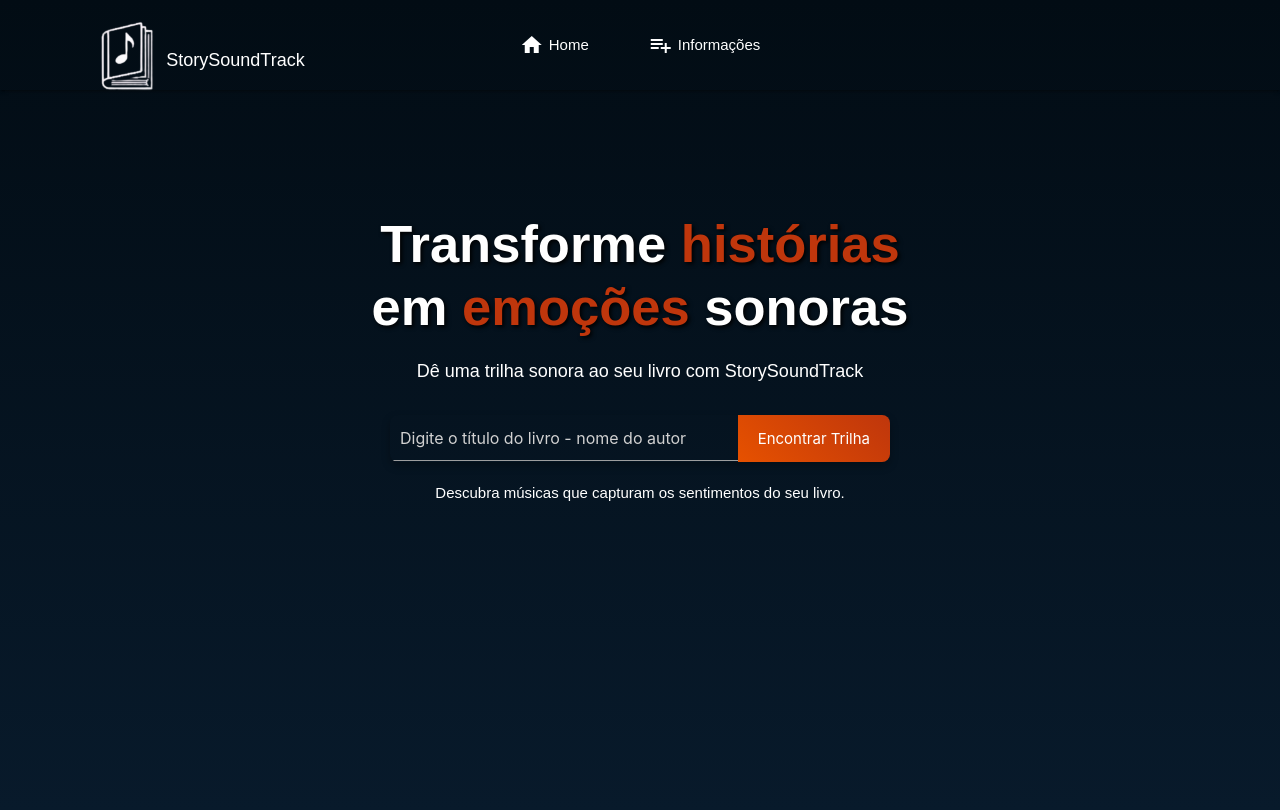
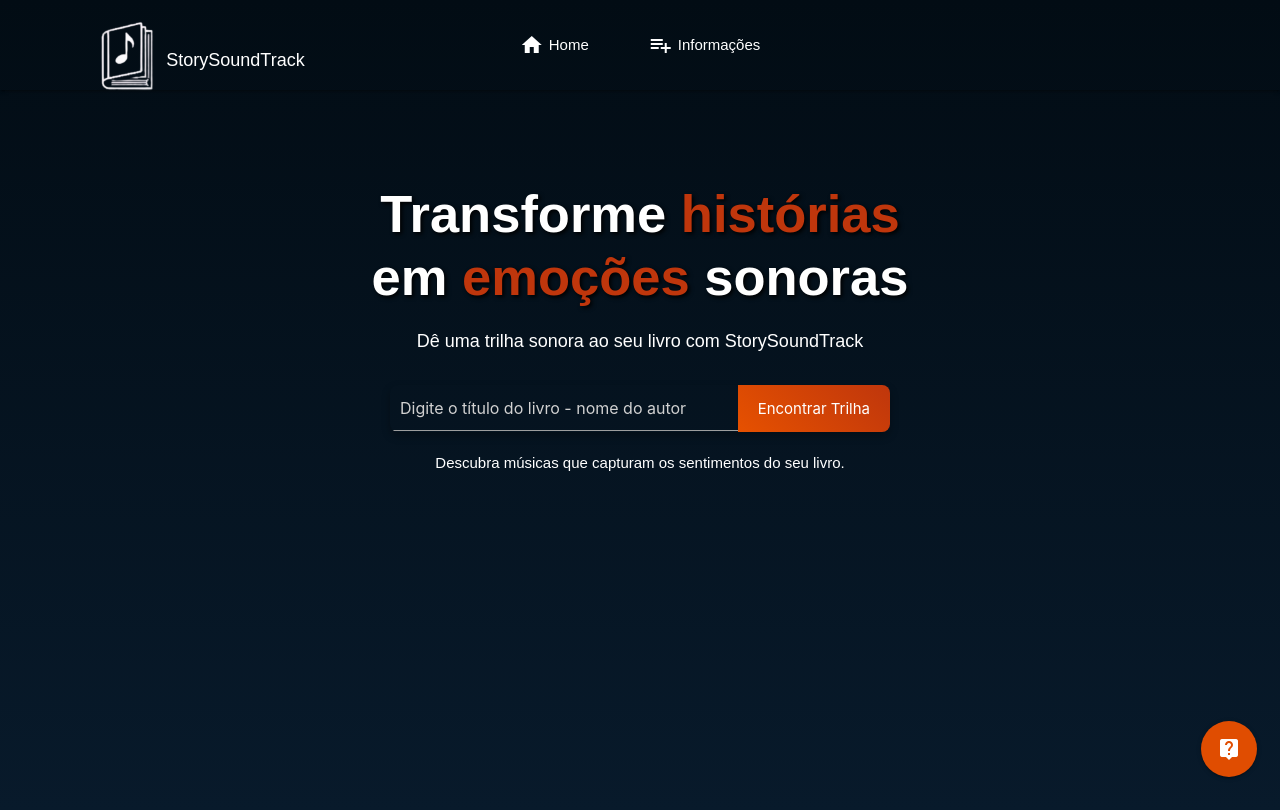
Before and after one commit to michelleGomes85/StorySoundTrack, a Flask app: page / in a window 1280 px wide. Run offline with Flask 3, Linux system fonts and the light colour scheme.

Commit message:
example use in principal page

```diff
--- a/static/css/styles.css
+++ b/static/css/styles.css
@@ -88,7 +88,7 @@ nav .brand-logo img {
 }
 
 .hero-description {
-    margin-top: 80px;
+    margin-top: 50px;
 }
 
 .hero h1 {
@@ -386,11 +386,13 @@ textarea.materialize-textarea {
 
 /* Footer */
 .footer {
-    background: linear-gradient(to top, #020c14 0%, #000000 100%);
+    background: #020c14;
     color: white;
     padding: 100px 0 20px;
     text-align: center;
     font-size: 18px;
+    display: none;
+    overflow: hidden;
 }
 
 .footer a {
--- a/static/css/styles_result.css
+++ b/static/css/styles_result.css
@@ -1,4 +1,4 @@
-*{
+* {
     margin: 0;
     padding: 0;
     box-sizing: border-box;
@@ -10,12 +10,14 @@ body {
     margin: 0;
     padding: 0;
     color: #e0e0e0;
+    overflow-x: hidden;
 }
 
 .container-app {
     margin: 0 auto;
     height: auto;
     align-items: center;
+    overflow: hidden;
 }
 
 .result_section {
@@ -91,7 +93,7 @@ h2#title-book {
     position: absolute;
     bottom: 0;
     right: 0;
-    background:transparent;
+    background: transparent;
     padding-left: 5px;
 }
 
@@ -234,12 +236,12 @@ h2#title-book {
     opacity: 0;
     transform: translateY(20px);
     transition: opacity 1s ease-out, transform 1s ease-out;
-  }
+}
 
-  .fade-in.visible {
+.fade-in.visible {
     opacity: 1;
     transform: translateY(0);
-  }
+}
 
 #back-to-top {
     display: none;
@@ -247,12 +249,12 @@ h2#title-book {
     bottom: 20px;
     right: 20px;
     z-index: 1000;
-    background-color: #bf360c;
+    background-color: #e04d01;
     color: white;
     border: none;
     border-radius: 50%;
-    width: 50px;
-    height: 50px;
+    width: 56px;
+    height: 56px;
     font-size: 24px;
     cursor: pointer;
     box-shadow: 0 4px 8px rgba(0, 0, 0, 0.2);
@@ -265,12 +267,53 @@ h2#title-book {
 
 .chart-container {
     margin-top: 10vh !important;
+    margin-bottom: 10vh !important;
     min-height: 100vh;
+    text-align: center;
+}
+
+.chart-container h2 {
+    font-size: 2rem;
+    margin-bottom: 3rem;
+    font-weight: bolder;
 }
 
 #emotionChart {
     width: 800px !important;
     height: auto !important;
+}
+
+.btn-floating {
+    background-color: #e04d01 !important;
+}
+
+input:not([type]):disabled,
+input:not([type])[readonly="readonly"],
+input[type=text]:not(.browser-default):disabled,
+input[type=text]:not(.browser-default)[readonly="readonly"],
+input[type=password]:not(.browser-default):disabled,
+input[type=password]:not(.browser-default)[readonly="readonly"],
+input[type=email]:not(.browser-default):disabled,
+input[type=email]:not(.browser-default)[readonly="readonly"],
+input[type=url]:not(.browser-default):disabled,
+input[type=url]:not(.browser-default)[readonly="readonly"],
+input[type=time]:not(.browser-default):disabled,
+input[type=time]:not(.browser-default)[readonly="readonly"],
+input[type=date]:not(.browser-default):disabled,
+input[type=date]:not(.browser-default)[readonly="readonly"],
+input[type=datetime]:not(.browser-default):disabled,
+input[type=datetime]:not(.browser-default)[readonly="readonly"],
+input[type=datetime-local]:not(.browser-default):disabled,
+input[type=datetime-local]:not(.browser-default)[readonly="readonly"],
+input[type=tel]:not(.browser-default):disabled,
+input[type=tel]:not(.browser-default)[readonly="readonly"],
+input[type=number]:not(.browser-default):disabled,
+input[type=number]:not(.browser-default)[readonly="readonly"],
+input[type=search]:not(.browser-default):disabled,
+input[type=search]:not(.browser-default)[readonly="readonly"],
+textarea.materialize-textarea:disabled,
+textarea.materialize-textarea[readonly="readonly"] {
+    color: #fff;
 }
 
 @media (max-width: 1024px) {
--- a/static/js/script_result.js
+++ b/static/js/script_result.js
@@ -1,3 +1,4 @@
+
 function closeModal() {
   const modal = document.getElementById("modal-id");
   const overlay = document.getElementById("overlay");
@@ -5,6 +6,25 @@ function closeModal() {
   modal.style.display = "none";
   overlay.style.display = "none";
 }
+
+document.addEventListener('DOMContentLoaded', function() {
+  M.FloatingActionButton.init(document.querySelectorAll('.fixed-action-btn'));
+  M.Tooltip.init(document.querySelectorAll('.tooltipped'));
+
+  const inputElement = document.getElementById("book-title");
+
+  document.querySelectorAll('.fixed-action-btn .btn-floating').forEach(button => {
+      button.addEventListener('click', function() {
+
+          const tooltipText = button.getAttribute('data-tooltip');
+
+          if (inputElement.disabled == false)
+            inputElement.value = tooltipText;
+
+          document.getElementById("searchBtn").click();
+      });
+  });
+});
 
 document.addEventListener("DOMContentLoaded", function () {
   const elems = document.querySelectorAll(".sidenav");
@@ -51,6 +71,8 @@ document.addEventListener("DOMContentLoaded", function () {
       return;
     }
 
+    inputElement.disabled = true;
+    searchBtn.disabled = true;
     document.getElementById("loading").style.display = "block";
 
     try {
@@ -73,6 +95,8 @@ document.addEventListener("DOMContentLoaded", function () {
     } catch (error) {
       openModal(error.message);
     } finally {
+      inputElement.disabled = false;
+      searchBtn.disabled = false;
       document.getElementById("loading").style.display = "none";
     }
   };
@@ -122,12 +146,15 @@ function fillDatas(data) {
 document.addEventListener("DOMContentLoaded", function () {
 
   const backToTopButton = document.getElementById("back-to-top");
+  const btnFloating = document.querySelector('.btn-floating');
 
   window.addEventListener("scroll", function () {
     if (window.scrollY > 300) {
       backToTopButton.style.display = "block";
+      btnFloating.style.display = "none";
     } else {
       backToTopButton.style.display = "none";
+      btnFloating.style.display = "block";
     }
   });
 
@@ -142,6 +169,7 @@ document.addEventListener("DOMContentLoaded", function () {
 function book_datas(data) {
 
   const content_result = document.getElementById('result');
+  const footer = document.querySelector('.footer');
   const top_card = document.querySelector('.top-card');
   const bookImage = document.getElementById("book-image");
   const bookDescription = document.getElementById("book-description");
@@ -153,6 +181,7 @@ function book_datas(data) {
   bookTitle.textContent = data.book.title;
 
   content_result.style.display = 'flex';
+  footer.style.display = 'block';
   content_result.scrollIntoView({ behavior: 'smooth' });
   if (top_card)
     top_card.classList.add('fade-in');
--- a/templates/app_page.html
+++ b/templates/app_page.html
@@ -9,6 +9,7 @@
     <link href="https://cdnjs.cloudflare.com/ajax/libs/materialize/1.0.0/css/materialize.min.css" rel="stylesheet"/>
     <link href="https://fonts.googleapis.com/icon?family=Material+Icons" rel="stylesheet"/>
     <link rel="stylesheet" href="https://unpkg.com/swiper/swiper-bundle.min.css" />
+    <link href="https://cdnjs.cloudflare.com/ajax/libs/font-awesome/5.15.4/css/all.min.css" rel="stylesheet">
     <link rel="stylesheet" href="/static/css/styles_result.css" />
     <link rel="shortcut icon" href="/static/images/fav.png" type="image/x-icon">
 </head>
@@ -59,7 +60,7 @@
 
                 <div id="loading">
                     <i class="material-icons spin">autorenew</i>
-                    <p>Carregando...</p>
+                    <p>Analisando ...</p>
                 </div>
 
                 <div class="description">
@@ -88,11 +89,55 @@
 
             <!-- Gráfico de Teia -->
             <div class="chart-container">
+                <h2>Analise das emoções</h2>
                 <canvas id="emotionChart"></canvas>
             </div>
         </div><!--result_section-->
 
+        <div class="fixed-action-btn">
+            <a class="btn-floating btn-large">
+                <i class="large material-icons">live_help</i>
+            </a>
+            <ul>
+                <li>
+                    <a class="btn-floating red tooltipped" data-position="left" data-tooltip="Um Amor para Recordar - Nicholas Sparks">
+                        <img src="http://books.google.com/books/content?id=CD0EQdzpRv8C&printsec=frontcover&img=1&zoom=1&edge=curl&source=gbs_api" alt="Um Amor para Recordar - Nicholas Sparks" class="circle responsive-img">
+                    </a>
+                </li>
+                <li>
+                    <a class="btn-floating yellow darken-1 tooltipped" data-position="left" data-tooltip="Harry Potter e a Ordem da Fênix - JK">
+                        <img src="http://books.google.com/books/content?id=9TcQCwAAQBAJ&printsec=frontcover&img=1&zoom=1&edge=curl&source=gbs_api" alt="Harry Potter e a Ordem da Fênix - JK" class="circle responsive-img">
+                    </a>
+                </li>
+                <li>
+                    <a class="btn-floating green tooltipped" data-position="left" data-tooltip="The Lord of the Rings: The Two Towers - ...">
+                        <img src="http://books.google.com/books/content?id=12e8PJ2T7sQC&printsec=frontcover&img=1&zoom=1&source=gbs_api" alt="The Lord of the Rings: The Two Towers - ..." class="circle responsive-img">
+                    </a>
+                </li>
+            </ul>
+        </div>
+
     </div><!--container-app-->
+
+
+    <!-- Footer -->
+    <footer class="footer" id="contato">
+        <div class="container">
+            <p>
+                Feito por <strong>Michelle Cristina Gomes</strong>
+            </p>
+            <p>Email: gmichele498@gmail.com</p>
+            <p class="icons-contact">
+                <a href="https://www.linkedin.com/in/michelleGomes85/"
+                    target="_blank"> <i class="fab fa-linkedin"></i>
+                </a> | <a href="https://github.com/michelleGomes85" target="_blank">
+                    <i class="fab fa-github"></i>
+                </a>
+            </p>
+            <p class="footer-text">Feito para a disciplina WebServices, graduação em Tecnologia em Sistemas para Internet.
+            </p>
+        </div>
+    </footer>
 
     <div id="modal-id" class="modal-error">
       <div id="icon"></div>
```
